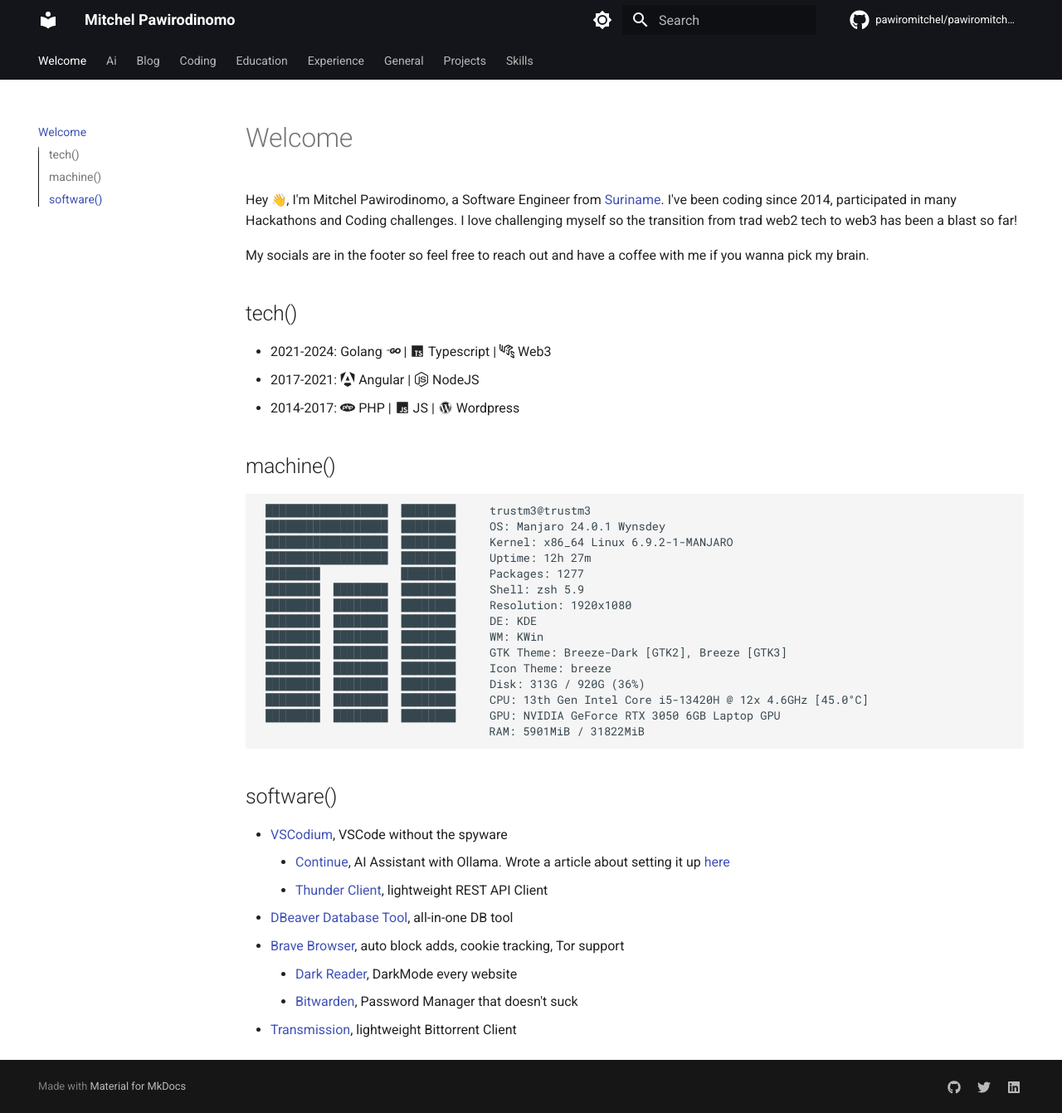
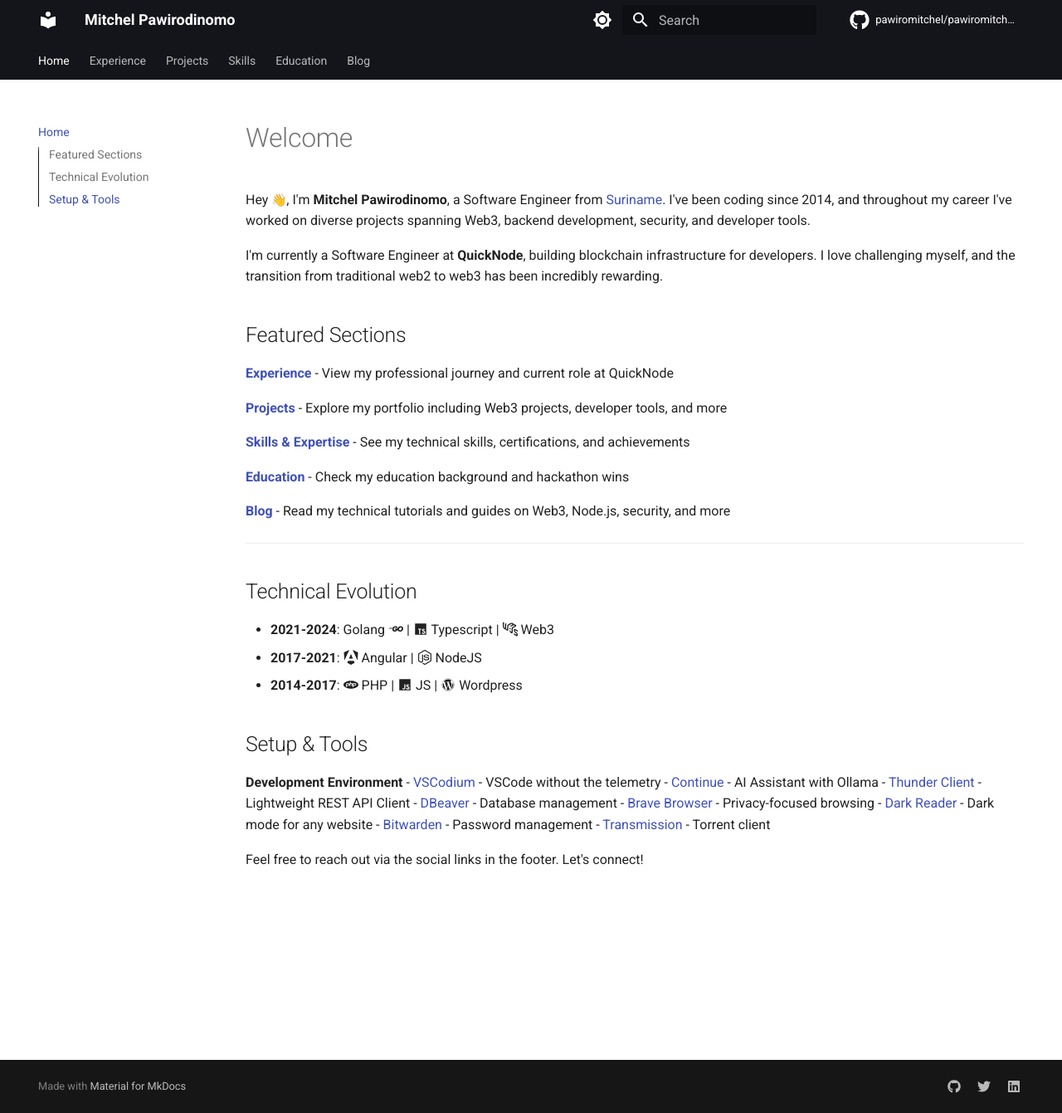
Before and after one commit to pawiromitchel/pawiromitchel.com, an MkDocs documentation site: the page built from docs/index.md, in a window 1280 px wide and 1341 px high. Shown: the whole window at 83% size. Built offline with MkDocs 1.6.1 and Material for MkDocs 9.7.7, drawn with Linux system fonts in a browser that asks for light colours; emoji names are drawn with the system emoji font; comment, search, counter and statistics services are not loaded.

Commit message:
Revamp homepage and add navigation structure
- Update homepage to feature new portfolio sections
- Add primary navigation: Experience, Projects, Skills, Education, Blog
- Reorganize content hierarchy with featured section links
- Update social call-to-action
- Maintain tech evolution timeline and development tools

Co-Authored-By: Claude Haiku 4.5 <noreply@anthropic.com>

````diff
--- a/docs/index.md
+++ b/docs/index.md
@@ -1,42 +1,39 @@
 # Welcome
 
-Hey :wave:, I'm Mitchel Pawirodinomo, a Software Engineer from [Suriname](https://en.wikipedia.org/wiki/Suriname). I've been coding since 2014, participated in many Hackathons and Coding challenges. I love challenging myself so the transition from trad web2 tech to web3 has been a blast so far!
+Hey :wave:, I'm **Mitchel Pawirodinomo**, a Software Engineer from [Suriname](https://en.wikipedia.org/wiki/Suriname). I've been coding since 2014, and throughout my career I've worked on diverse projects spanning Web3, backend development, security, and developer tools.
 
-My socials are in the footer so feel free to reach out and have a coffee with me if you wanna pick my brain.
+I'm currently a Software Engineer at **QuickNode**, building blockchain infrastructure for developers. I love challenging myself, and the transition from traditional web2 to web3 has been incredibly rewarding.
 
-## tech()
+## Featured Sections
 
-- 2021-2024: Golang :fontawesome-brands-golang: | :material-language-typescript: Typescript | :simple-web3dotjs: Web3
-- 2017-2021: :simple-angular: Angular | :simple-nodedotjs: NodeJS
-- 2014-2017: :simple-php: PHP | :material-language-javascript: JS | :material-wordpress: Wordpress
+**[Experience](experience/index.md)** - View my professional journey and current role at QuickNode
 
-## machine()
+**[Projects](projects/index.md)** - Explore my portfolio including Web3 projects, developer tools, and more
 
-```
+**[Skills & Expertise](skills/index.md)** - See my technical skills, certifications, and achievements
 
- ██████████████████  ████████     trustm3@trustm3
- ██████████████████  ████████     OS: Manjaro 24.0.1 Wynsdey
- ██████████████████  ████████     Kernel: x86_64 Linux 6.9.2-1-MANJARO
- ██████████████████  ████████     Uptime: 12h 27m
- ████████            ████████     Packages: 1277
- ████████  ████████  ████████     Shell: zsh 5.9
- ████████  ████████  ████████     Resolution: 1920x1080
- ████████  ████████  ████████     DE: KDE
- ████████  ████████  ████████     WM: KWin
- ████████  ████████  ████████     GTK Theme: Breeze-Dark [GTK2], Breeze [GTK3]
- ████████  ████████  ████████     Icon Theme: breeze
- ████████  ████████  ████████     Disk: 313G / 920G (36%)
- ████████  ████████  ████████     CPU: 13th Gen Intel Core i5-13420H @ 12x 4.6GHz [45.0°C]
- ████████  ████████  ████████     GPU: NVIDIA GeForce RTX 3050 6GB Laptop GPU
-                                  RAM: 5901MiB / 31822MiB
-```
+**[Education](education/index.md)** - Check my education background and hackathon wins
 
-## software()
-- [VSCodium](https://vscodium.com/#), VSCode without the spyware
-    - [Continue](https://docs.continue.dev/setup/overview), AI Assistant with Ollama. Wrote a article about setting it up [here](./ai/local-ai-with-ollama/)
-    - [Thunder Client](https://www.thunderclient.com/), lightweight REST API Client
-- [DBeaver Database Tool](https://dbeaver.io/), all-in-one DB tool
-- [Brave Browser](https://brave.com/), auto block adds, cookie tracking, Tor support
-    - [Dark Reader](https://darkreader.org/), DarkMode every website
-    - [Bitwarden](https://bitwarden.com/), Password Manager that doesn't suck
-- [Transmission](https://transmissionbt.com/), lightweight Bittorrent Client
+**[Blog](blog/index.md)** - Read my technical tutorials and guides on Web3, Node.js, security, and more
+
+---
+
+## Technical Evolution
+
+- **2021-2024**: Golang :fontawesome-brands-golang: | :material-language-typescript: Typescript | :simple-web3dotjs: Web3
+- **2017-2021**: :simple-angular: Angular | :simple-nodedotjs: NodeJS
+- **2014-2017**: :simple-php: PHP | :material-language-javascript: JS | :material-wordpress: Wordpress
+
+## Setup & Tools
+
+**Development Environment**
+- [VSCodium](https://vscodium.com/#) - VSCode without the telemetry
+    - [Continue](https://docs.continue.dev/setup/overview) - AI Assistant with Ollama
+    - [Thunder Client](https://www.thunderclient.com/) - Lightweight REST API Client
+- [DBeaver](https://dbeaver.io/) - Database management
+- [Brave Browser](https://brave.com/) - Privacy-focused browsing
+    - [Dark Reader](https://darkreader.org/) - Dark mode for any website
+    - [Bitwarden](https://bitwarden.com/) - Password management
+- [Transmission](https://transmissionbt.com/) - Torrent client
+
+Feel free to reach out via the social links in the footer. Let's connect!
--- a/mkdocs.yml
+++ b/mkdocs.yml
@@ -38,6 +38,20 @@ theme:
 plugins:
   - search
 
+nav:
+  - Home: index.md
+  - Experience: experience/index.md
+  - Projects: projects/index.md
+  - Skills: skills/index.md
+  - Education: education/index.md
+  - Blog:
+    - Overview: blog/index.md
+    - Local AI with Ollama: blog/local-ai-with-ollama.md
+    - Telegram Bots: blog/create-telegram-bots.md
+    - Node.js Setup: blog/nodejs-proj-setup.md
+    - Web Scraping: blog/scraping-websites-with-puppeteer.md
+    - Remote Jobs: blog/getting-a-remote-job.md
+
 extra:
   social:
     - icon: fontawesome/brands/github
````
Also changed, not shown: docs/blog/create-telegram-bots.md (+2 -2 lines), docs/blog/scraping-websites-with-puppeteer.md (+1 -1 lines).
